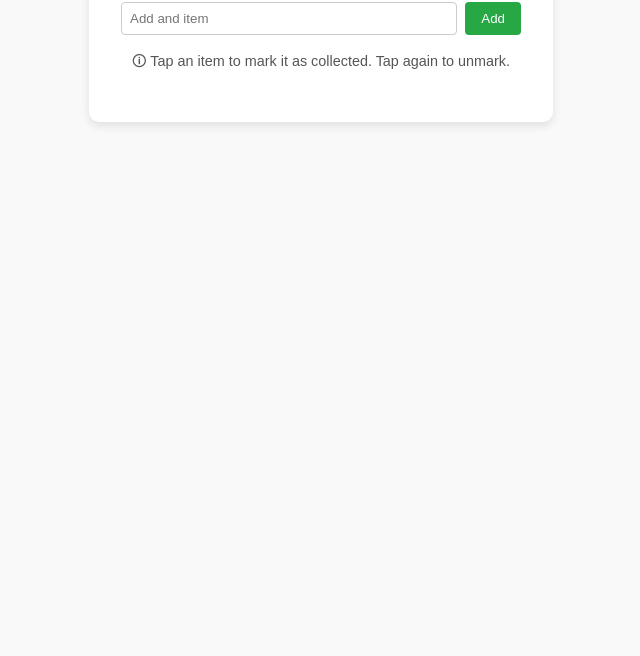
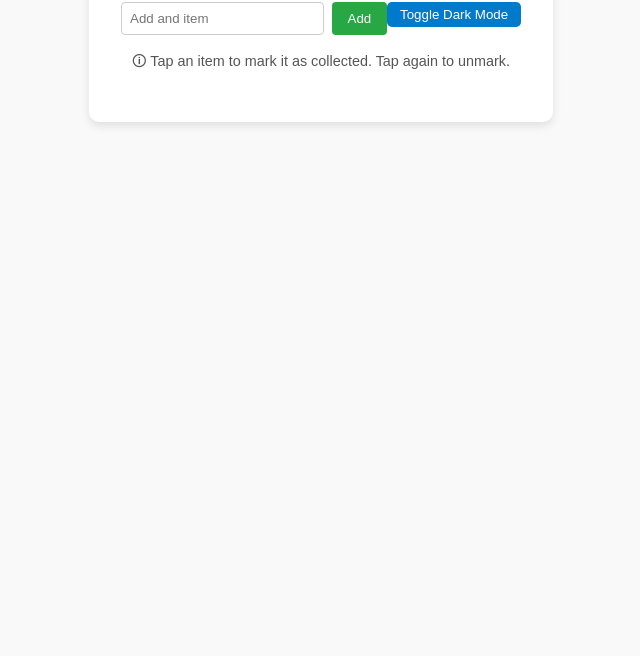
Before and after one commit to Calvin2334/Shopping-List-App, a plain HTML site: page index.html in a window 1280 px wide. Shown: the part 144-800 px from the top of the page, without its empty margins (319-959 px from the left). Drawn offline with Linux system fonts and the light colour scheme.

Commit message:
Update index.html

```diff
--- a/index.html
+++ b/index.html
@@ -9,6 +9,7 @@
 <body>
     <div class="app">
         <h1>Shopping List</h1>
+        <button id="toggle-dark" class="toggle-btn"> Toggle Dark Mode</button>
         <form id="item-form">
             <input type="text" id="item-input" placeholder="Add and item" required />
             <button type="submit">Add</button>
```
